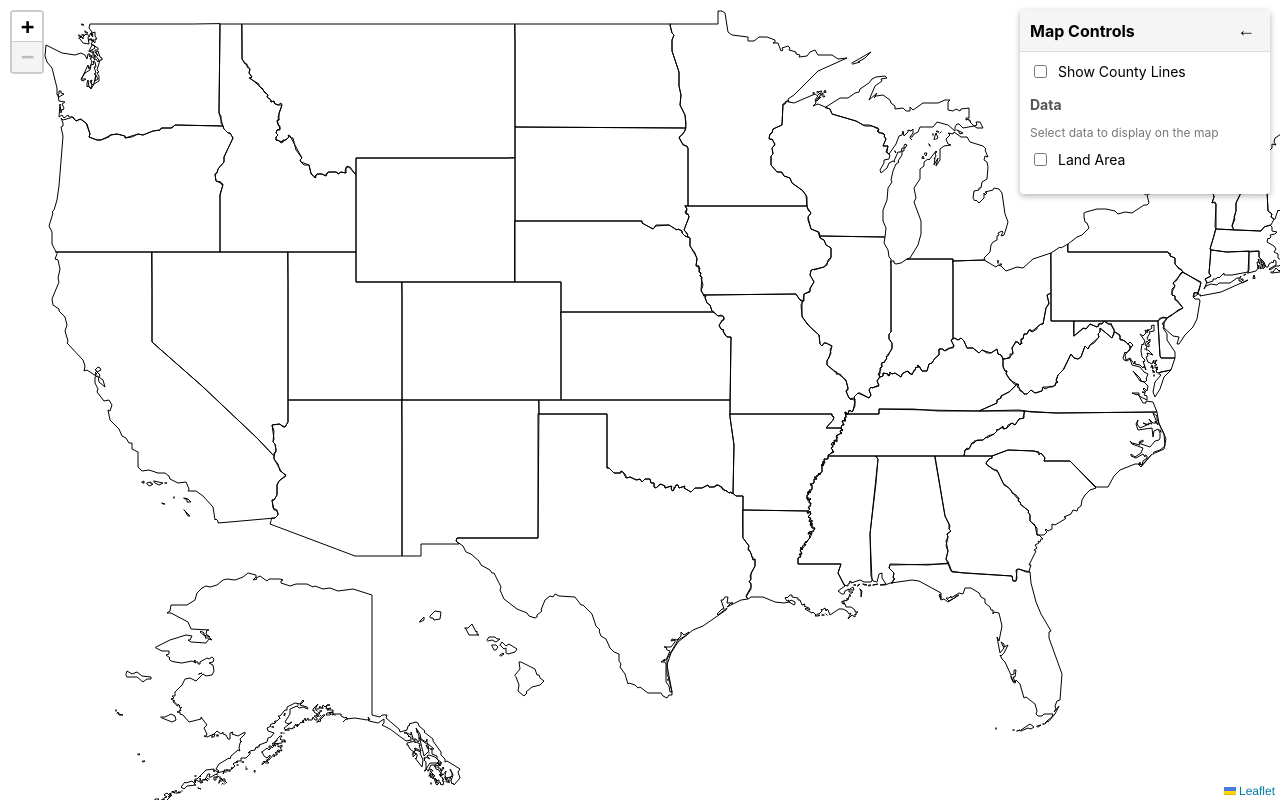
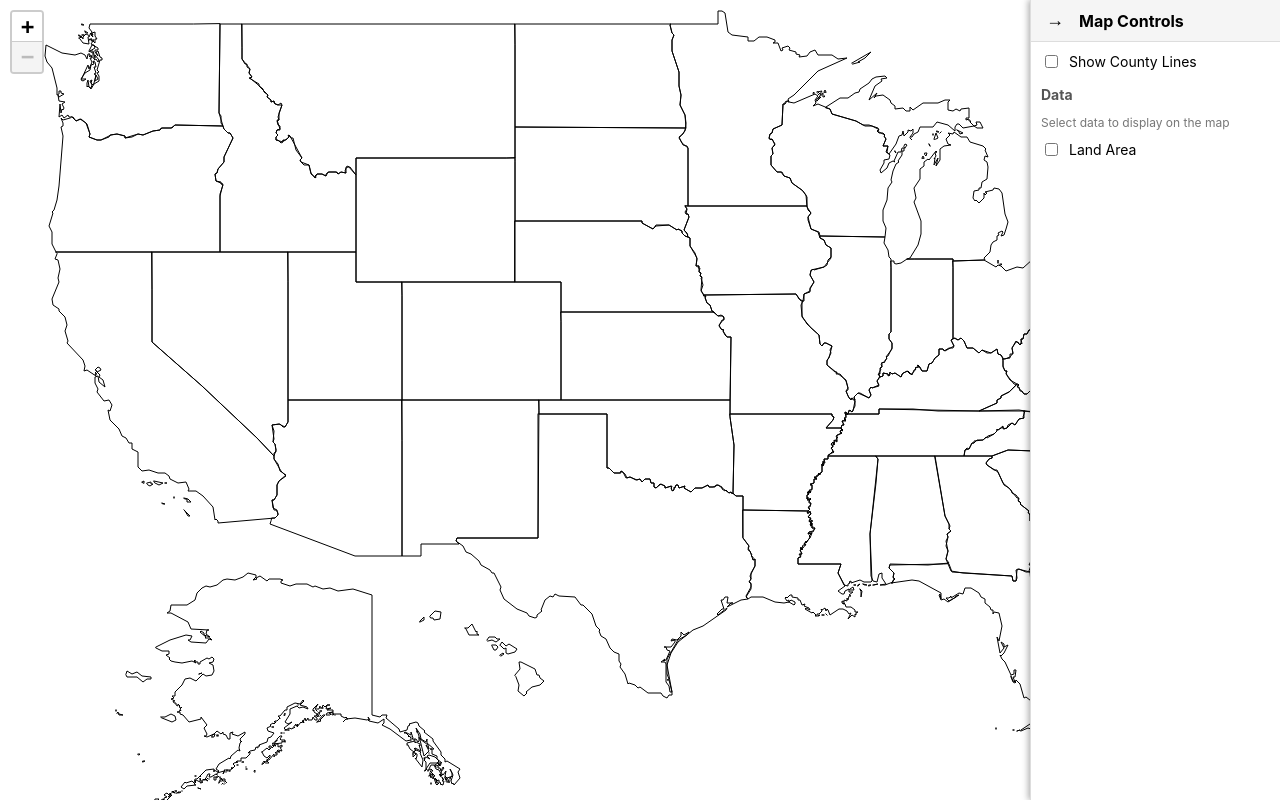
Before and after one commit to beardedjohnwick/AIDataViz, a React (Create React App) app in the folder MapData/frontend/: page / in a window 1280 px wide. Built offline with nearby package versions, Linux system fonts and the light colour scheme; no server answers.

Commit message:
v1.5.3 - Map bounds implementation and Mahnomen County fix

```diff
--- a/MapData/frontend/src/App.js
+++ b/MapData/frontend/src/App.js
@@ -19,12 +19,19 @@ function App() {
   const [alaskaTranslateX, setAlaskaTranslateX] = useState(ALASKA_CONFIG.defaults.translateX);
   const [alaskaTranslateY, setAlaskaTranslateY] = useState(ALASKA_CONFIG.defaults.translateY);
 
+  // State to track if control panel is collapsed
+  const [isPanelCollapsed, setIsPanelCollapsed] = useState(false);
+
   const handleCountyToggle = () => {
     setShowCounties(!showCounties);
   };
 
   const handleAreaToggle = () => {
     setShowAreaInTooltip(!showAreaInTooltip);
+  };
+
+  const handlePanelCollapseChange = (isCollapsed) => {
+    setIsPanelCollapsed(isCollapsed);
   };
 
   // Handler for Hawaii scale change
@@ -135,13 +142,14 @@ function App() {
   }, [hawaiiScale, hawaiiTranslateX, hawaiiTranslateY, alaskaScale, alaskaScaleY, alaskaTranslateX, alaskaTranslateY, showCounties]);
 
   return (
-    <div className="App" style={{ height: '100vh', width: '100%', overflow: 'hidden' }}>
+    <div className="App" style={{ height: '100vh', width: '100%', overflow: 'hidden', position: 'relative' }}>
       <MapComponent showCounties={showCounties} />
       <ControlPanel
         countyToggle={showCounties}
         onCountyToggle={handleCountyToggle}
         showAreaInTooltip={showAreaInTooltip}
         onAreaToggle={handleAreaToggle}
+        onCollapseChange={handlePanelCollapseChange}
       />
 
       {/* Hidden Hawaii transformation controls - for debugging only */}
--- a/MapData/frontend/src/components/ControlPanel.js
+++ b/MapData/frontend/src/components/ControlPanel.js
@@ -1,29 +1,34 @@
-import React, { useState } from 'react';
+import React, { useState, useEffect } from 'react';
 import './MapStyles.css';
 
 function ControlPanel({
   countyToggle,
   onCountyToggle,
   showAreaInTooltip,
-  onAreaToggle
+  onAreaToggle,
+  onCollapseChange
 }) {
   const [collapsed, setCollapsed] = useState(false);
 
   const togglePanel = () => {
-    setCollapsed(!collapsed);
+    const newCollapsedState = !collapsed;
+    setCollapsed(newCollapsedState);
+    if (onCollapseChange) {
+      onCollapseChange(newCollapsedState);
+    }
   };
 
   return (
     <div className={`control-panel ${collapsed ? 'collapsed' : ''}`}>
       <div className="control-panel-header">
-        <h3 className="control-panel-title">Map Controls</h3>
         <button
           className="panel-toggle-button"
           onClick={togglePanel}
           aria-label={collapsed ? "Expand panel" : "Collapse panel"}
         >
-          {collapsed ? '→' : '←'}
+          {collapsed ? '←' : '→'}
         </button>
+        <h3 className="control-panel-title">Map Controls</h3>
       </div>
 
       <div className="control-panel-content">
--- a/MapData/frontend/src/components/MapComponent.js
+++ b/MapData/frontend/src/components/MapComponent.js
@@ -40,9 +40,7 @@ const ZoomToFeature = ({ featureRef, triggerZoom }) => {
 const ResetViewControl = ({ isZoomed, onResetView }) => {
   const map = useMap();
 
-  // Only show the button when the map is zoomed in
-  if (!isZoomed) return null;
-
+  // Always show the reset button regardless of zoom state
   return (
     <div className="leaflet-bottom leaflet-right">
       <div className="leaflet-control leaflet-bar">
@@ -265,6 +263,23 @@ const MapComponent = ({ showCounties = true }) => {
 
       // Make the map instance available globally for debugging
       window.leafletMap = map;
+
+      // Helper function to close all tooltips
+      const closeAllTooltips = () => {
+        map.eachLayer((layer) => {
+          if (layer.getTooltip) {
+            const tooltip = layer.getTooltip();
+            if (tooltip) {
+              layer.closeTooltip();
+            }
+          }
+        });
+      };
+
+      // Add event handlers to close all tooltips when dragging starts or on mousedown/touch
+      map.on('dragstart', closeAllTooltips);
+      map.on('mousedown', closeAllTooltips);
+      map.on('touchstart', closeAllTooltips);
 
       // Add a function to find and zoom to Mahnomen County
       window.findMahnomen = () => {
--- a/MapData/frontend/src/components/MapStyles.css
+++ b/MapData/frontend/src/components/MapStyles.css
@@ -1,6 +1,11 @@
 /* Map styles will be added here */
 
 /* Map styles */
+.leaflet-container {
+  width: 100%;
+  height: 100vh;
+  z-index: 1;
+}
 
 .map-loading,
 .map-error,
@@ -116,26 +121,26 @@ path:focus {
 /* Control Panel Styles */
 .control-panel {
   position: absolute;
-  top: 10px;
-  right: 10px;
+  top: 0;
+  right: 0;
   background: white;
-  border-radius: 4px;
-  box-shadow: 0 2px 6px rgba(0, 0, 0, 0.3);
+  box-shadow: -2px 0 6px rgba(0, 0, 0, 0.3);
   width: 250px;
   z-index: 1000;
   transition: all 0.3s ease;
   overflow: hidden;
+  height: 100vh;
+  border-left: 1px solid #ddd;
 }
 
 .control-panel.collapsed {
   width: 40px;
-  height: 40px;
   overflow: hidden;
 }
 
 .control-panel-header {
   display: flex;
-  justify-content: space-between;
+  justify-content: flex-start;
   align-items: center;
   padding: 10px;
   background: #f5f5f5;
@@ -145,6 +150,7 @@ path:focus {
 .control-panel-title {
   margin: 0;
   font-size: 16px;
+  margin-left: 10px;
 }
 
 .panel-toggle-button {
@@ -157,7 +163,7 @@ path:focus {
 
 .control-panel-content {
   padding: 10px;
-  max-height: 70vh;
+  max-height: calc(100vh - 50px);
   overflow-y: auto;
 }
 
```
